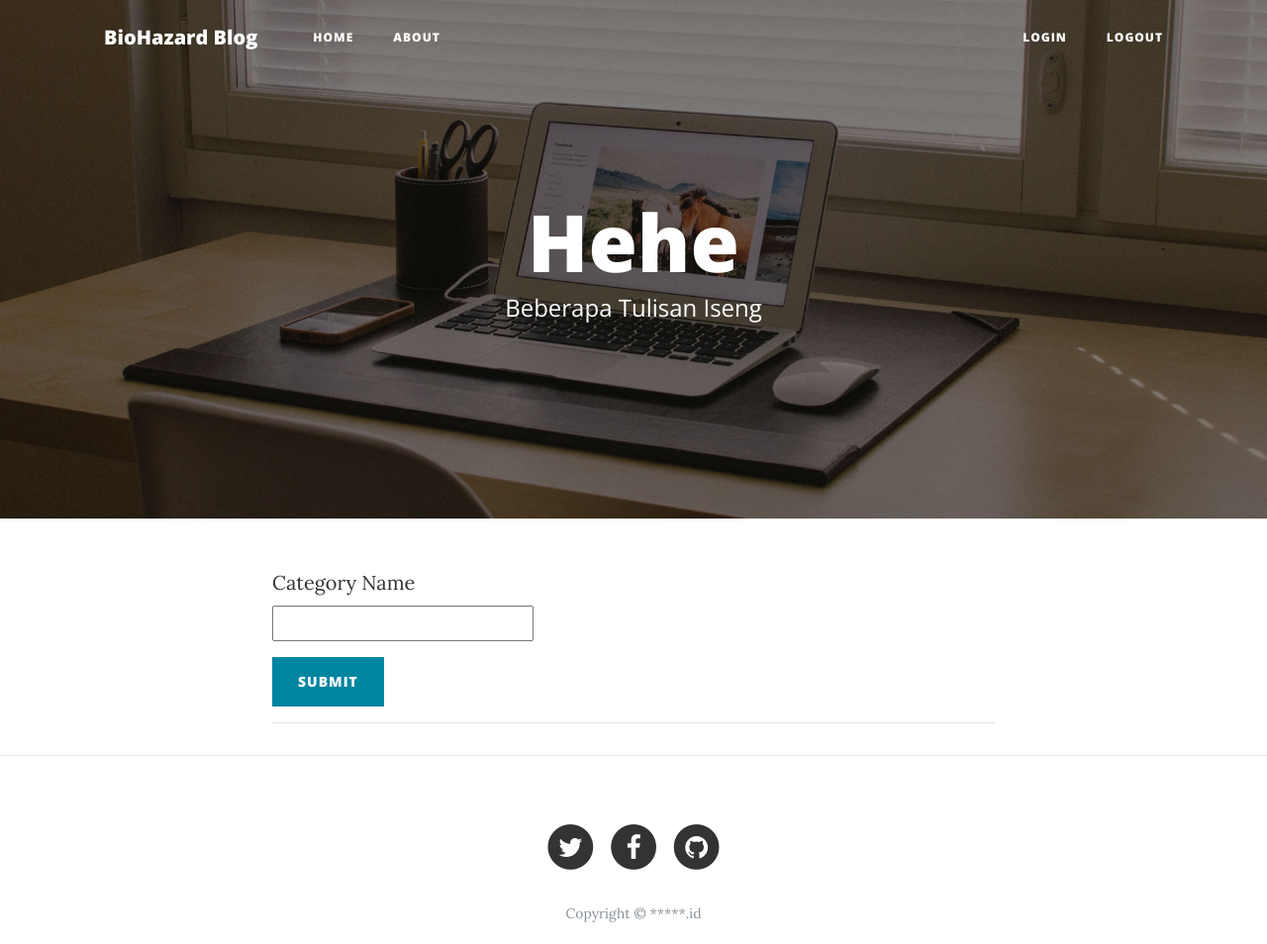
After one commit to royhananwar/biohazard-blog, a Flask app: page /add_category in a window 1280 px wide. The commit adds this page. Shown: the top 954 px of the page at 99% size. Run offline with Flask 2, Linux system fonts and the light colour scheme; the visitor is signed in with stand-in values (Sample User, id 1); some libraries are stand-ins or nearby versions.

Commit message:
add index category and add category

```diff
--- a/app.py
+++ b/app.py
@@ -14,7 +14,7 @@ app.config['MYSQL_HOST'] = 'localhost'
 app.config['MYSQL_USER'] = user
 app.config['MYSQL_PASSWORD'] = password
 app.config['MYSQL_DB'] = 'biohazard'
-app.config['MYSQL_CURSORCLASS'] = 'DictCursor' #return data become dictionary
+app.config['MYSQL_CURSORCLASS'] = 'DictCursor'  # return data become dictionary
 
 # init MySQL
 mysql = MySQL(app)
@@ -117,6 +117,7 @@ def login_required(f):
         else:
             flash("Please, Login first!", category="danger")
             return redirect(url_for('login'))
+
     return wrap
 
 
@@ -134,6 +135,49 @@ def dashboard():
     return render_template('dashboard.html')
 
 
+@app.route('/category')
+def category_index():
+    # Create cursor
+    cur = mysql.connection.cursor()
+
+    # Get data from db
+    # Check how many data do you have, and return it become integer
+    result = cur.execute("SELECT * FROM category")
+
+    # Make result become tuple/dict
+    categories = cur.fetchall()
+    cur.close()
+    if result > 0:
+        return render_template('category.html', categories=categories)
+    else:
+        msg = "No Category Found"
+        return render_template('category.html', msg=msg)
+
+
+@app.route('/add_category', methods=['GET', 'POST'])
+@login_required
+def add_category():
+    if request.method == 'POST':
+        # Get value from add_category.html
+        category_name = request.form['category_name']
+
+        # Create cursor
+        cur = mysql.connection.cursor()
+
+        # Insert to DB
+        cur.execute('INSERT INTO category(name) VALUES(%s)', (category_name, ))
+
+        # Save to DB
+        mysql.connection.commit()
+
+        # Close connection
+        cur.close()
+
+        return redirect(url_for('category'))
+
+    return render_template('add_category.html')
+
+
 if __name__ == '__main__':
     app.secret_key = '35000$j7SjhWMbv5PF9NaC$7/M069jMb1IGRbVKb3kZ7jCoPGpZpPbnQmhIFhbBn3B'
     app.run(debug=True)
--- /dev/null
+++ b/templates/add_category.html
@@ -0,0 +1,10 @@
+{% extends 'base.html' %}
+{% block content %}
+    <form action="" method="POST">
+    <div class="form-group">
+        <label>Category Name</label><br>
+        <input type="text" name="category_name"><br>
+    </div>
+            <input type="submit" class="btn btn-primary" value="Submit">
+    </form>
+{% endblock %}
--- a/templates/includes/_header.html
+++ b/templates/includes/_header.html
@@ -3,7 +3,7 @@
         <div class="row">
             <div class="col-lg-8 col-md-10 mx-auto">
                 <div class="site-heading">
-                    <h1>Anwar's Blog</h1>
+                    <h1>Hehe</h1>
                     <span class="subheading">Beberapa Tulisan Iseng</span>
                 </div>
             </div>
--- a/templates/includes/_messages.html
+++ b/templates/includes/_messages.html
@@ -17,7 +17,7 @@
 {% endif %}
 
 {% if msg %}
-    <div class="alert alert-success">
+    <div class="alert alert-info">
         {{ msg }}
     </div>
 {% endif %}
```
Also changed, not shown: templates/category.html (added, +8 -0 lines).
